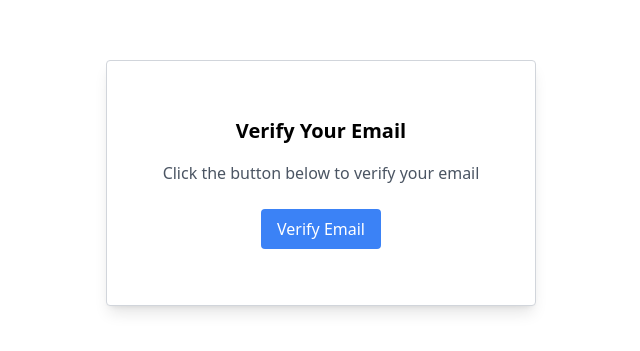
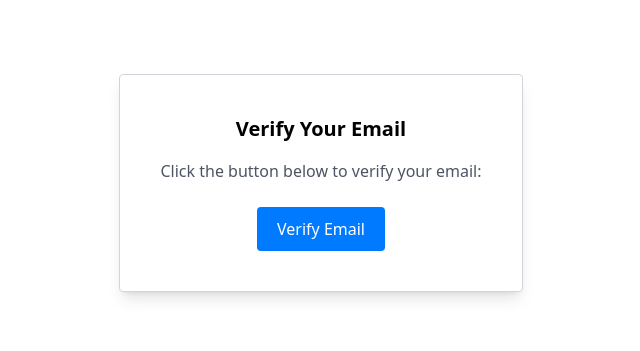
Before and after one commit to artistatbl/MakerBelief-s, a Vue app in the folder Taskfront/: page /VerifyEmail/1 in a window 1280 px wide. Shown: the part 217-568 px from the top of the page, without its empty margins (319-959 px from the left). Built offline with nearby package versions, Linux system fonts and the light colour scheme.

Commit message:
styling Update

```diff
--- a/Taskfront/src/components/VerifyEmail.vue
+++ b/Taskfront/src/components/VerifyEmail.vue
@@ -1,16 +1,11 @@
 <template>
-  <div class="flex items-center justify-center h-screen mx-auto text-center ">
-    <div class="box bg-white border border-gray-300 shadow-lg rounded p-14 mx-auto">
-      <h1 class="text-xl font-bold mb-4 ">Verify Your Email</h1>
-      <p class="text-gray-600 mb-6 ">
-        Click the button below to verify your email
-      </p>
-      <a
-        :href="verificationLink"
-        class="inline-block px-4 py-2 text-white bg-blue-500 rounded hover:bg-blue-600 mx-auto"
-        >Verify Email</a
-      >
-    </div>
+  <div class="flex flex-col items-center text-center justify-center h-screen">
+	  <div class= "bg-white border border-gray-300 shadow-lg rounded p-10">
+    <h1 class="text-xl font-bold mb-4">Verify Your Email</h1>
+    <p class="text-gray-600 mb-6">Click the button below to verify your email:</p>
+    <button class="btn-verify" @click="verifyEmail">Verify Email</button>
+    <p v-if="verificationStatus">{{ verificationStatus }}</p>
+  </div>
   </div>
 </template>
 
@@ -26,20 +21,29 @@ export default {
   methods: {
     verifyEmail() {
       const verificationToken = this.$route.params.verificationToken;
-      emailService
-        .verifyEmail(verificationToken)
+      emailService.verifyEmail(verificationToken)
         .then(() => {
           this.verificationStatus = "Email verification successful";
         })
         .catch((error) => {
-          this.verificationStatus =
-            "Email verification failed: " + error.message;
+          this.verificationStatus = "" + error.message;
         });
     },
   },
 };
 </script>
 
-<style>
+<style scoped>
+.btn-verify {
+  padding: 10px 20px;
+  background-color: #007bff;
+  color: #fff;
+  text-decoration: none;
+  border-radius: 4px;
+  cursor: pointer;
+}
 
+.btn-verify:hover {
+  background-color: #0056b3;
+}
 </style>
```
